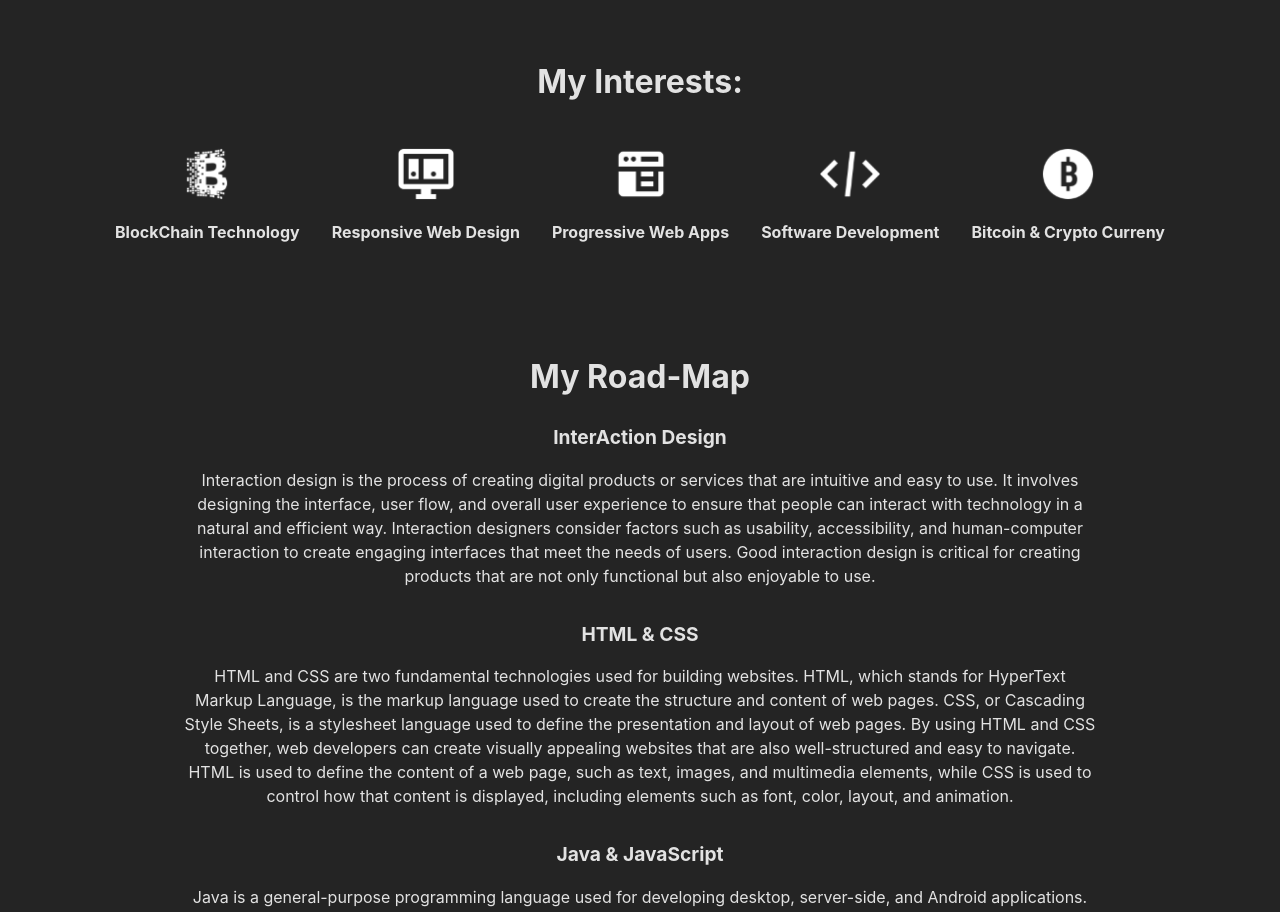
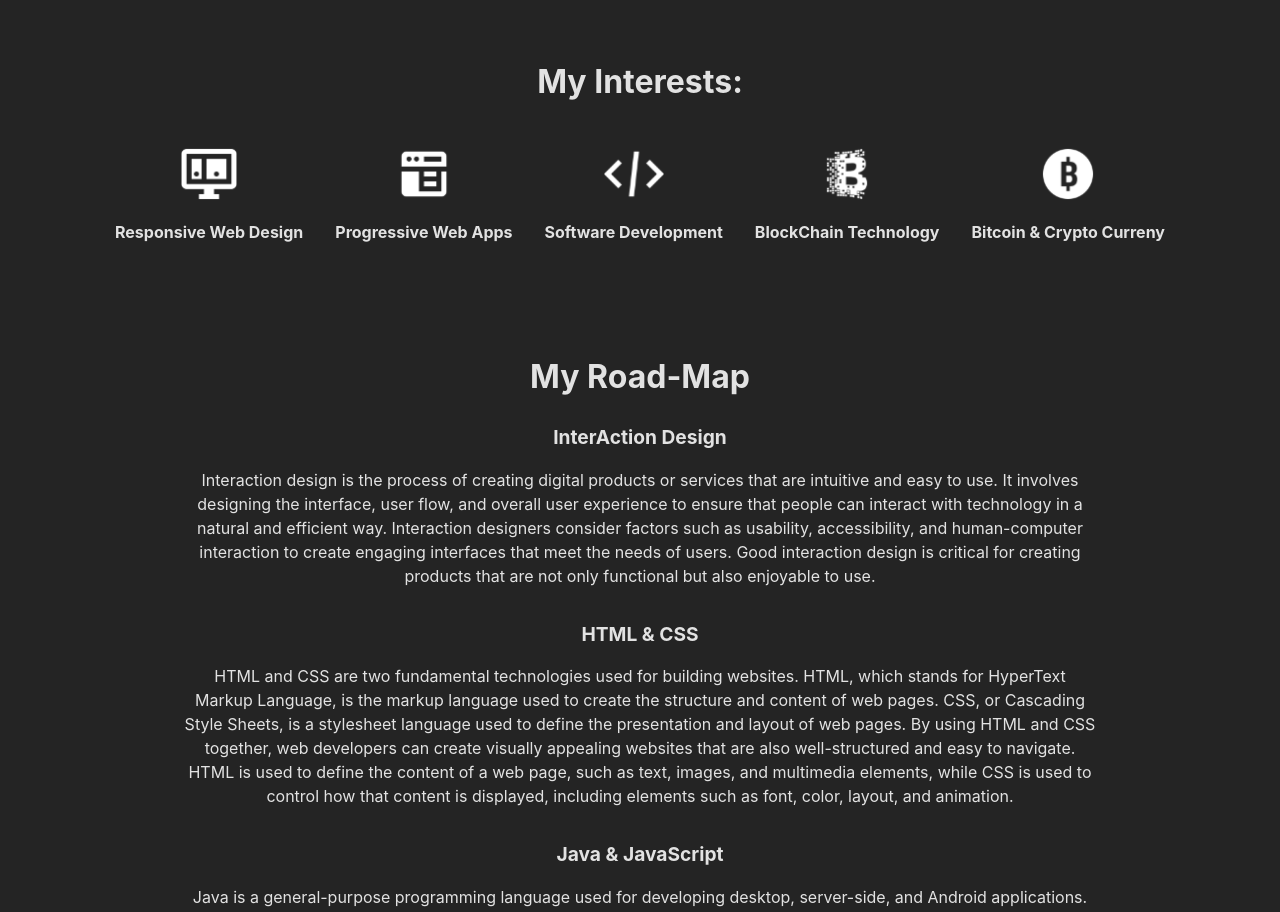
Before and after one commit to James-Frown/New-Portfolio, a React (Vite) app: page /about in a window 1280 px wide. Shown: the part 1000-1912 px from the top of the page. Built offline with nearby package versions, Linux system fonts and the light colour scheme.

Commit message:
Latest Changes

```diff
--- a/src/pages/aboutPage/interests.jsx
+++ b/src/pages/aboutPage/interests.jsx
@@ -20,12 +20,6 @@ const Intrests = () => {
                     </div>
                     <div className='content__icons__wrapper'>
                         <div className='icon__wrapper'>
-                            <img src={Blockchain} className='icon__selector' />
-                            <h3 className='icon__text'>
-                                BlockChain Technology
-                            </h3>
-                        </div>
-                        <div className='icon__wrapper'>
                             <img src={Responsive} className='icon__selector' />
                             <h3 className='icon__text'>
                                 Responsive Web Design
@@ -43,7 +37,12 @@ const Intrests = () => {
                                 Software Development
                             </h3>
                         </div>
-
+                        <div className='icon__wrapper'>
+                            <img src={Blockchain} className='icon__selector' />
+                            <h3 className='icon__text'>
+                                BlockChain Technology
+                            </h3>
+                        </div>
                         <div className='icon__wrapper'>
                             <img src={Bitcoin} className='icon__selector' />
                             <h3 className='icon__text'>
```
